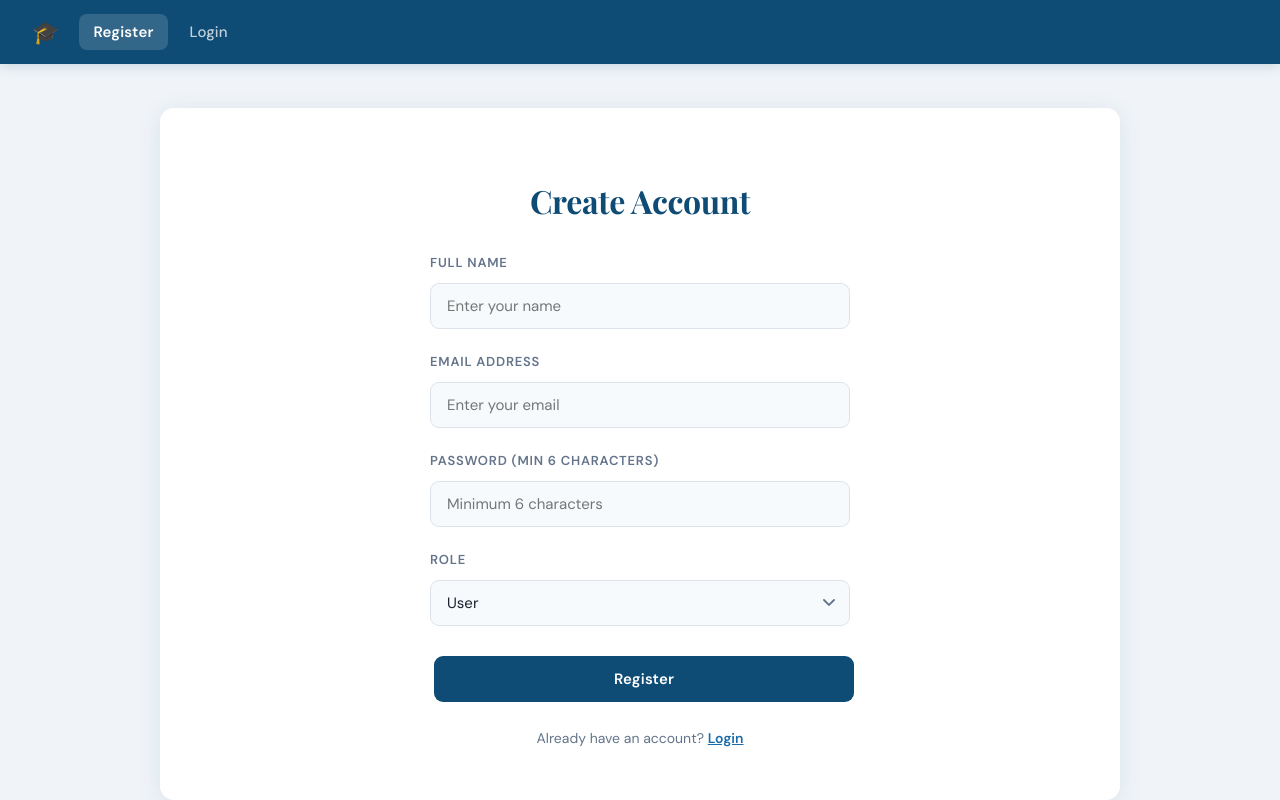
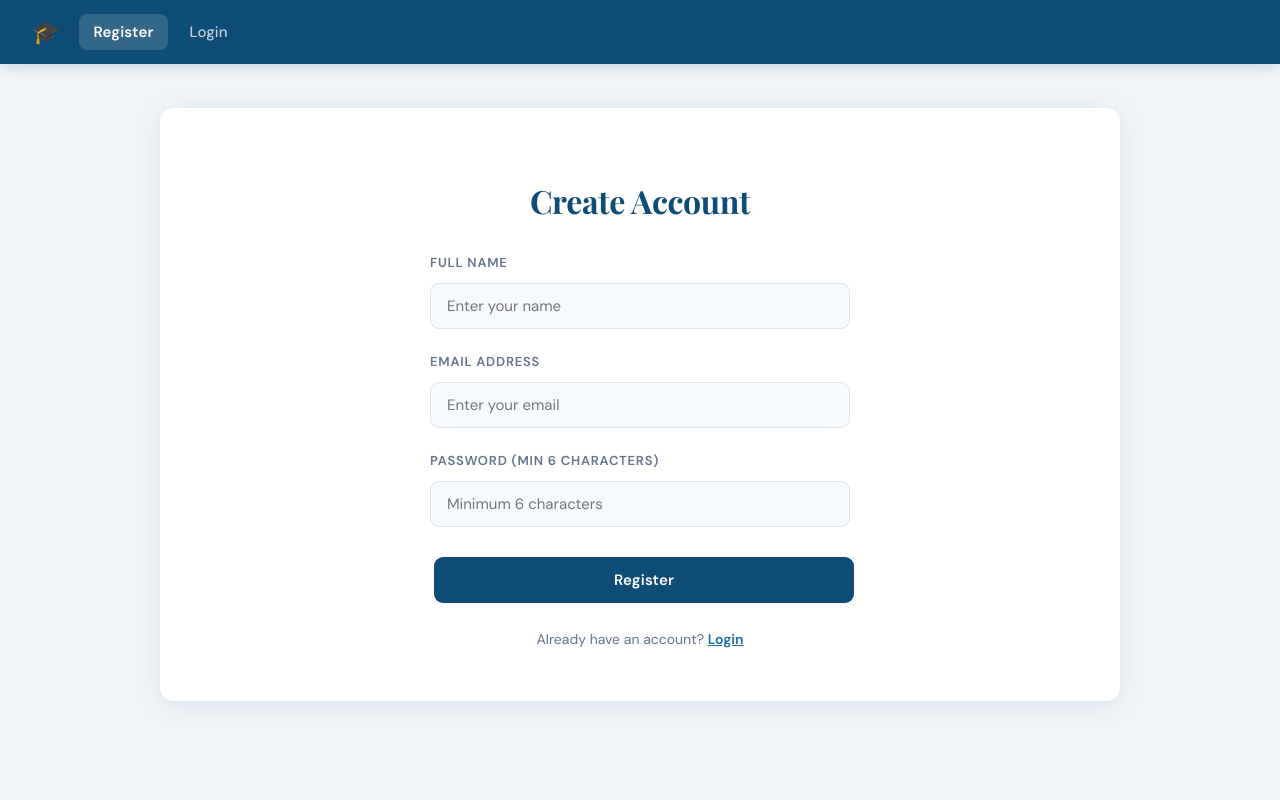
Before and after one commit to laxmi-tech026/scholarship-frontend, a React (Create React App) app: page / in a window 1280 px wide. Built offline with nearby package versions, Linux system fonts and the light colour scheme.

Commit message:
trigger redeploy

```diff
--- a/src/pages/Register.js
+++ b/src/pages/Register.js
@@ -3,7 +3,7 @@ import { useState } from "react";
 const API = "https://scholarship-backend-waaq.onrender.com";
 
 function Register() {
-  const [user, setUser] = useState({ name: "", email: "", password: "", role: "user" });
+  const [user, setUser] = useState({ name: "", email: "", password: "" });
   const [error, setError] = useState("");
 
   const handleChange = (e) => {
@@ -20,7 +20,7 @@ function Register() {
     const response = await fetch(`${API}/register`, {
       method: "POST",
       headers: { "Content-Type": "application/json" },
-      body: JSON.stringify(user),
+      body: JSON.stringify({ ...user, role: "user" }),
     });
     const data = await response.json();
     alert(data.message);
@@ -41,12 +41,6 @@ function Register() {
           <input type="password" name="password" placeholder="Minimum 6 characters" onChange={handleChange} required />
           {error && <p style={{ color: "red", fontSize: "13px", margin: "2px 0" }}>{error}</p>}
 
-          <label>Role</label>
-          <select name="role" onChange={handleChange}>
-            <option value="user">User</option>
-            <option value="admin">Admin</option>
-          </select>
-
           <button type="submit" style={{ width: "100%", marginTop: "24px", padding: "13px" }}>
             Register
           </button>
```
